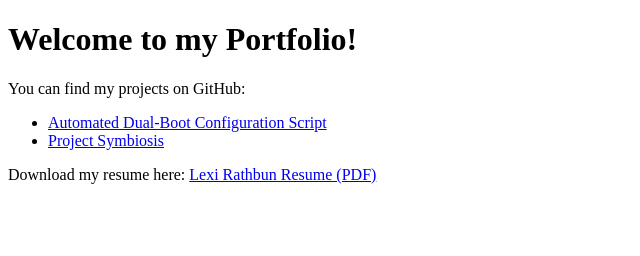
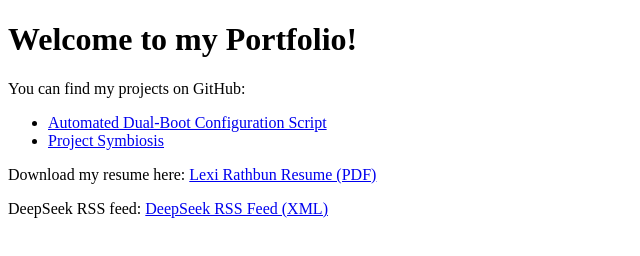
Before and after one commit to LexiR90/LexiR90.github.io, a plain HTML site: page index.html in a window 1280 px wide. Shown: the whole page, without its empty margins (0-640 px from the left). Drawn offline with Linux system fonts and the light colour scheme.

Commit message:
Update index.html
add DeepSeek RSS XML

```diff
--- a/index.html
+++ b/index.html
@@ -11,5 +11,7 @@
     <li><a href="https://github.com/LexiR90/Project_Symbiosis">Project Symbiosis</a></li>
   </ul>
   <p>Download my resume here: <a href="https://github.com/LexiR90/LexiR90.github.io/blob/main/lexi-rathbun-resume-1-17-25.pdf">Lexi Rathbun Resume (PDF)</a></p>
+  <p>DeepSeek RSS feed: <a
+href="https://GitHub.com/LexiR90/LexiR90.github.io/blob/main/deepseek-rss.xml">DeepSeek RSS Feed (XML) </a></p>
 </body>
 </html>
```
